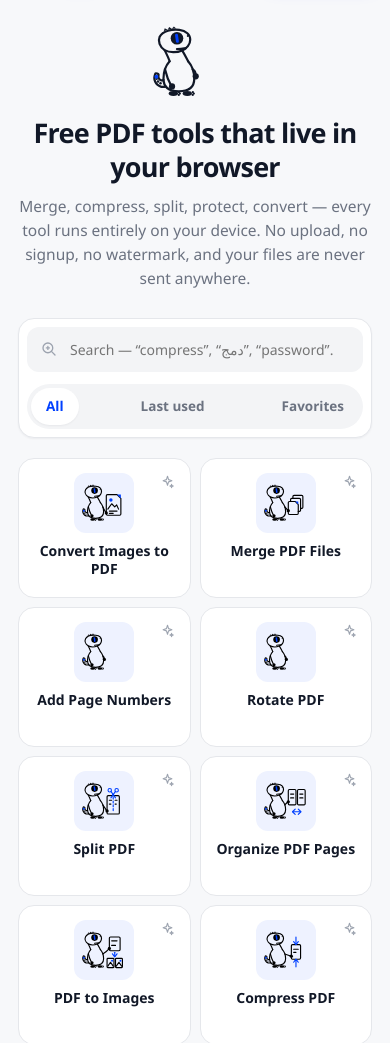
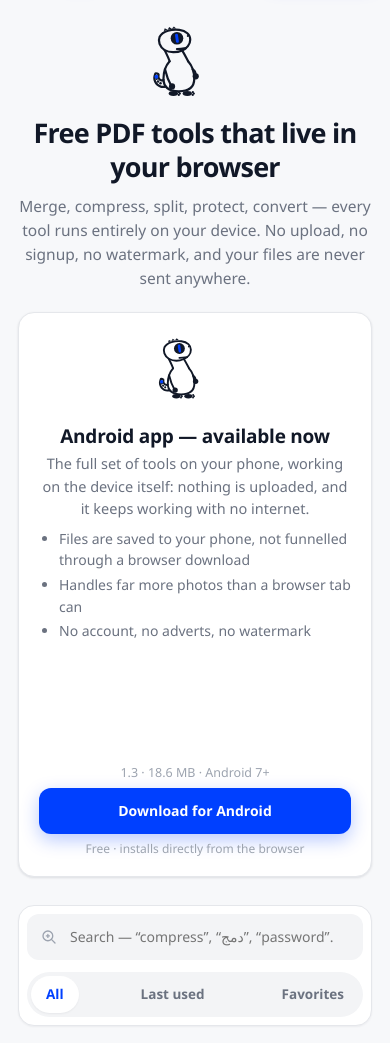
Before and after one commit to Gamingmonster2/toolseer, a plain HTML site: page apps/web/index.html in a window 390 px wide. Shown: the part 68-1111 px from the top of the page. Drawn offline with Linux system fonts and the light colour scheme.

Commit message:
An Android section a visitor can actually find, and honest labels
Two things the owner asked for after seeing it live.

The Android app was a small button in a strip in the middle of the page — he had to
hunt for it. It is now a proper section directly under the hero: the character, what the
app does, three concrete reasons to prefer it, the version and size, and a primary
button. Styled for both themes and stacked on a phone.

The top button said "desktop app", which reads as a Windows .exe. It is the web app
installed from the browser. It now says so: "Install web app" / "ثبّت تطبيق الويب", and
the strip's heading is "Web app — runs in your browser".

The download points at the GitHub release link, which was verified serving the real
18.58 MB APK. The site-hosted copy stays in the repository as the fallback for the day
the repository is made private again; switching back is one line.

580 static checks green.

```diff
--- a/apps/web/assets/css/toolseer.css
+++ b/apps/web/assets/css/toolseer.css
@@ -1180,3 +1180,29 @@ html[dir="rtl"] .ts-legacybar__link svg { transform: scaleX(-1); }
   .ts-rail__scrim { z-index: 90 !important; }
   .ts-header { z-index: 80 !important; }
 }
+
+
+/* --- the Android download section --- */
+.ts-download {
+  display: flex; align-items: center; gap: 18px; flex-wrap: wrap;
+  padding: 18px 20px;
+  border: 1px solid var(--ts-border);
+  border-radius: var(--ts-radius-lg, 16px);
+  background: var(--ts-surface);
+  box-shadow: var(--ts-shadow-sm, 0 1px 2px rgba(15,23,42,.06));
+}
+.ts-download__art { flex: none; color: var(--ts-ink); }
+.ts-download__body { flex: 1 1 320px; min-width: 260px; }
+.ts-download__title { margin: 0 0 4px; font-size: 19px; font-weight: 700; }
+.ts-download__text { margin: 0 0 8px; color: var(--ts-text-muted); font-size: 14.5px; }
+.ts-download__list { margin: 0; padding-inline-start: 20px; color: var(--ts-text-muted); font-size: 14px; }
+.ts-download__list li { margin-block: 3px; }
+.ts-download__side { display: flex; flex-direction: column; align-items: center; gap: 6px; flex: 0 0 auto; }
+.ts-download__meta { font-size: 12.5px; color: var(--ts-text-subtle); }
+.ts-download__cta { width: 100%; justify-content: center; }
+.ts-download__note { font-size: 12px; color: var(--ts-text-subtle); }
+@media (max-width: 640px) {
+  .ts-download { flex-direction: column; align-items: stretch; text-align: center; }
+  .ts-download__art { margin: 0 auto; }
+  .ts-download__list { text-align: start; }
+}
--- a/apps/web/assets/js/ui/i18n.js
+++ b/apps/web/assets/js/ui/i18n.js
@@ -363,9 +363,9 @@ const EN = {
   'toolbox.soon.repair-pdf': 'Repair PDF',
   'toolbox.soon.edit-metadata': 'Edit PDF metadata',
 
-  'toolbox.desktop.title': 'Desktop app — Windows integration',
+  'toolbox.desktop.title': 'Web app — runs in your browser',
   'toolbox.desktop.body': 'The same tools with no memory ceiling: process a thousand images or a seven-hundred-page file, batch a whole folder, and work fully offline. Files go from your disk, through the native engine, back to your disk.',
-  'toolbox.desktop.cta': 'Get the desktop app',
+  'toolbox.desktop.cta': 'Install the web app',
   'toolbox.android.cta': 'Get the Android app',
   'toolbox.desktop.ready': 'Native engine ready — qpdf and PDFium loaded.',
   'toolbox.desktop.checking': 'Checking the native engine…',
@@ -392,7 +392,14 @@ const EN = {
   'warning.imagesShrunk': 'Images were reduced in size before being placed ({mb} MB less held in memory). The pages still print sharply.',
   'warning.mobileMemory': 'This device has limited memory and the images kept their full resolution. If the job fails, switch “Image size” away from “Original size”.',
 
-  'pwa.install': 'Install app',
+  'app.android.title': 'Android app — available now',
+  'app.android.text': 'The full set of tools on your phone, working on the device itself: nothing is uploaded, and it keeps working with no internet.',
+  'app.android.point1': 'Files are saved to your phone, not funnelled through a browser download',
+  'app.android.point2': 'Handles far more photos than a browser tab can',
+  'app.android.point3': 'No account, no adverts, no watermark',
+  'app.android.cta': 'Download for Android',
+  'app.android.note': 'Free · installs directly from the browser',
+  'pwa.install': 'Install web app',
   'pwa.installed': 'ToolSeer is installed on this device.',
   'pwa.howto.title': 'Install ToolSeer on this device',
   'pwa.howto.ios': 'Tap the Share button, then “Add to Home Screen”.',
@@ -540,9 +547,9 @@ const AR_EXTRA = {
   'toolbox.soon.repair-pdf': 'إصلاح PDF',
   'toolbox.soon.edit-metadata': 'تعديل بيانات PDF الوصفية',
 
-  'toolbox.desktop.title': 'تطبيق سطح المكتب — تكامل الويندوز',
+  'toolbox.desktop.title': 'تطبيق الويب — يعمل من المتصفح',
   'toolbox.desktop.body': 'نفس الأدوات بلا سقف للذاكرة: عالج ألفاً من الصور أو ملفاً بسبعمئة صفحة، ونفّذ عمليات جماعية على مجلد كامل، واعمل دون اتصال. تنتقل الملفات من قرصك إلى المحرّك الأصلي ثم تعود إلى قرصك.',
-  'toolbox.desktop.cta': 'نزّل تطبيق الويندوز',
+  'toolbox.desktop.cta': 'ثبّت تطبيق الويب',
   'toolbox.android.cta': 'نزّل تطبيق الأندرويد',
   'toolbox.desktop.ready': 'المحرّك الأصلي جاهز — تم تحميل qpdf وPDFium.',
   'toolbox.desktop.checking': 'جارٍ التحقق من المحرّك الأصلي…',
@@ -560,7 +567,14 @@ const AR_EXTRA = {
   'legacy.label': 'النسخة القديمة',
   'legacy.note': 'محفوظة كما هي، لمن يفضّلها.',
 
-  'pwa.install': 'تثبيت التطبيق',
+  'app.android.title': 'تطبيق الأندرويد — متاح الآن',
+  'app.android.text': 'كل الأدوات على هاتفك، تعمل على الجهاز نفسه: لا يُرفع شيء، ويعمل بلا إنترنت.',
+  'app.android.point1': 'الملفات تُحفظ على هاتفك مباشرة، لا عبر تنزيل المتصفح',
+  'app.android.point2': 'يتحمّل عدداً من الصور أكثر بكثير مما يتحمّله تبويب المتصفح',
+  'app.android.point3': 'بلا حساب، بلا إعلانات، بلا علامة مائية',
+  'app.android.cta': 'نزّل تطبيق الأندرويد',
+  'app.android.note': 'مجاني · يُثبَّت مباشرة من المتصفح',
+  'pwa.install': 'ثبّت تطبيق الويب',
   'pwa.installed': 'تم تثبيت تول سير على هذا الجهاز.',
   'pwa.howto.title': 'ثبّت تول سير على هذا الجهاز',
   'pwa.howto.ios': 'اضغط زر المشاركة، ثم «إضافة إلى الشاشة الرئيسية».',
--- a/apps/web/assets/js/ui/toolbox.js
+++ b/apps/web/assets/js/ui/toolbox.js
@@ -424,7 +424,8 @@ export function renderToolbox(host, opts = {}) {
  * This is GitHub's "latest release" form: it always serves the newest asset with this
  * exact file name, so publishing 1.4 does not require touching the site.
  */
-export const ANDROID_APK_URL = '/download/toolseer-1.3-android.apk';
+export const ANDROID_APK_URL =
+  'https://github.com/Gamingmonster2/toolseer/releases/latest/download/toolseer-1.3-android.apk';
 
 
 async function renderDesktopRow(row) {
--- a/apps/web/index.html
+++ b/apps/web/index.html
@@ -121,6 +121,31 @@ window.addEventListener('beforeinstallprompt', function (event) {
           Merge, compress, split, protect, convert — every tool runs entirely on your device.
           No upload, no signup, no watermark, and your files are never sent anywhere.
         </p>
+      </section>
+
+      <section class="ts-download" id="ts-download" aria-label="Android app">
+        <img class="ts-download__art" src="/assets/img/mascot/base.svg" alt="" aria-hidden="true"
+             width="76" height="76" onerror="this.style.display='none'">
+        <div class="ts-download__body">
+          <h2 class="ts-download__title" data-i18n="app.android.title">Android app — available now</h2>
+          <p class="ts-download__text" data-i18n="app.android.text">
+            The full set of tools on your phone, working on the device itself: nothing is
+            uploaded, and it keeps working with no internet.
+          </p>
+          <ul class="ts-download__list">
+            <li data-i18n="app.android.point1">Files are saved to your phone, not downloaded through a browser</li>
+            <li data-i18n="app.android.point2">Handles far more photos than a browser tab can</li>
+            <li data-i18n="app.android.point3">No account, no adverts, no watermark</li>
+          </ul>
+        </div>
+        <div class="ts-download__side">
+          <span class="ts-download__meta">1.3 · 18.6 MB · Android 7+</span>
+          <a class="ts-btn ts-btn--primary ts-download__cta"
+             href="https://github.com/Gamingmonster2/toolseer/releases/latest/download/toolseer-1.3-android.apk"
+             rel="noopener" download
+             data-i18n="app.android.cta">Download for Android</a>
+          <span class="ts-download__note" data-i18n="app.android.note">Free · installs directly from the browser</span>
+        </div>
       </section>
 
       <section class="ts-toolbox" id="ts-toolbox" aria-label="PDF tools">
```
